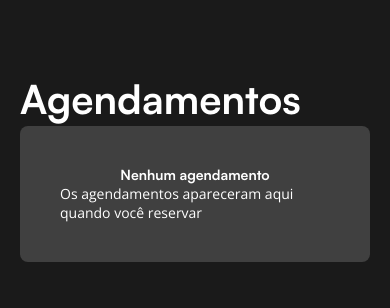
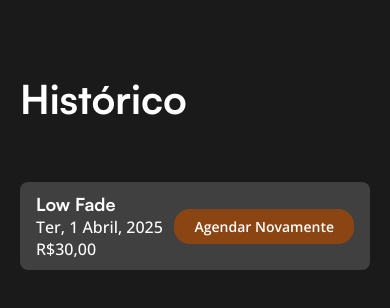
Before and after one commit to Group-HRP/BroCortes, a React Native app: screen /Historic in a window 390 px wide. Shown: the top 308 px of the page. Built offline with nearby package versions, Linux system fonts and the light colour scheme.

Commit message:
finished AppointmentScreen and create HistoricScreen

```diff
--- a/src/components/Button.ts
+++ b/src/components/Button.ts
@@ -20,16 +20,16 @@ type AppTheme = {
 			bold: string;
 		};
 		sizes: {
-      xs: number,
-      sm: number,
-      md: number,
-      lg: number,
-      h6: number,
-      h5: number,
-      h4: number,
-      h3: number,
-      h2: number,
-      h1: number,
+			xs: number;
+			sm: number;
+			md: number;
+			lg: number;
+			h6: number;
+			h5: number;
+			h4: number;
+			h3: number;
+			h2: number;
+			h1: number;
 		};
 		weights: {
 			light: number;
@@ -52,23 +52,25 @@ interface ButtonProps {
 	padding?: number;
 	paddingHorizontal?: number;
 	paddingVertical?: number;
-  fontSize?: keyof AppTheme['fonts']['sizes'];
-  backgroundColor?: keyof AppTheme['colors'];
-  color?: keyof AppTheme['colors'];
-  fontFamily?: keyof AppTheme['fonts']['body'] | keyof AppTheme['fonts']['heading'];
+	fontSize?: keyof AppTheme["fonts"]["sizes"];
+	backgroundColor?: keyof AppTheme["colors"];
+	color?: keyof AppTheme["colors"];
+	fontFamily?:
+		| keyof AppTheme["fonts"]["body"]
+		| keyof AppTheme["fonts"]["heading"];
 	margin?: number;
 	marginHorizontal?: number;
 	marginVertical?: number;
 	marginTop?: number;
 	marginBottom?: number;
-  borderRadius?: number | keyof AppTheme['spacing'];
+	borderRadius?: number | keyof AppTheme["spacing"];
 	fullWidth?: boolean;
 	disabled?: boolean;
 	alignSelf?: "flex-start" | "center" | "flex-end";
 	width?: number | string;
 	height?: number | string;
 	borderWidth?: number;
-  borderColor?: keyof AppTheme['colors'];
+	borderColor?: keyof AppTheme["colors"];
 }
 
 export const Button = styled.TouchableOpacity<ButtonProps>`
@@ -97,14 +99,14 @@ export const Button = styled.TouchableOpacity<ButtonProps>`
   /* Borders */
   ${({ borderRadius, theme }) => {
 		if (borderRadius === undefined) return "border-radius: 4px;";
-    if (typeof borderRadius === "number") return `border-radius: ${borderRadius}px;`;
+		if (typeof borderRadius === "number")
+			return `border-radius: ${borderRadius}px;`;
 		return `border-radius: ${theme.spacing[borderRadius]}px;`;
 	}}
 
   ${({ borderWidth }) => borderWidth !== undefined && `border-width: ${borderWidth}px;`}
   ${({ borderColor, theme }) =>
-    borderColor !== undefined &&
-    `border-color: ${theme.colors[borderColor]};`}
+		borderColor !== undefined && `border-color: ${theme.colors[borderColor]};`}
 
   /* States */
   ${({ disabled }) => disabled && "opacity: 0.6;"}
@@ -115,10 +117,12 @@ export const Button = styled.TouchableOpacity<ButtonProps>`
 `;
 
 interface ButtonTextProps {
-  color?: keyof AppTheme['colors'];
-  fontSize?: keyof AppTheme['fonts']['sizes'];
-  fontFamily?: keyof AppTheme['fonts']['body'] | keyof AppTheme['fonts']['heading'];
-  weight?: keyof AppTheme['fonts']['weights'];
+	color?: keyof AppTheme["colors"];
+	fontSize?: keyof AppTheme["fonts"]["sizes"];
+	fontFamily?:
+		| keyof AppTheme["fonts"]["body"]
+		| keyof AppTheme["fonts"]["heading"];
+	weight?: keyof AppTheme["fonts"]["weights"];
 	uppercase?: boolean;
 	isTitle?: boolean;
 }
@@ -130,8 +134,8 @@ export const ButtonText = styled.Text<ButtonTextProps>`
   font-family: ${({ fontFamily, weight = "normal", isTitle, theme }) => {
 		if (fontFamily) {
 			return isTitle
-        // biome-ignore lint/complexity/useLiteralKeys: <explanation>
-        ? theme.fonts.heading['bold'] || theme.fonts.heading.bold
+				? // biome-ignore lint/complexity/useLiteralKeys: <explanation>
+					theme.fonts.heading["bold"] || theme.fonts.heading.bold
 				: theme.fonts.body[fontFamily as keyof FontBody];
 		}
 		return isTitle
@@ -141,6 +145,6 @@ export const ButtonText = styled.Text<ButtonTextProps>`
   ${({ uppercase }) => uppercase && "text-transform: uppercase;"}
 `;
 
-declare module 'styled-components' {
+declare module "styled-components" {
 	export interface DefaultTheme extends AppTheme {}
 }
--- a/src/components/HeaderDefault.ts
+++ b/src/components/HeaderDefault.ts
@@ -2,7 +2,7 @@ import styled from "styled-components/native";
 import { Title } from "./Typography";
 
 interface HeaderDefaultProps {
-  paddingTop?: number;
+	paddingTop?: number;
 }
 
 export const HeaderDefault = styled.View<HeaderDefaultProps>`
@@ -10,6 +10,6 @@ export const HeaderDefault = styled.View<HeaderDefaultProps>`
 `;
 
 export const HeaderTitle = styled(Title).attrs({
-  fontSize: "h1",
-  isTitle: true
+	fontSize: "h1",
+	isTitle: true,
 })``;
--- a/src/routes/authStack.tsx
+++ b/src/routes/authStack.tsx
@@ -2,11 +2,13 @@ import { createNativeStackNavigator } from "@react-navigation/native-stack";
 import LoginScreen from "../screens/public/LoginScreen";
 import RegisterScreen from "../screens/public/RegisterScreen";
 import AppointmentScreen from "../screens/private/AppointmentScreen";
+import HistoricScreen from "../screens/private/HistoricScreen";
 
 export type AuthStackParamList = {
 	Login: undefined;
 	Register: undefined;
 	Appointment: undefined;
+	Historic: undefined;
 };
 
 const Stack = createNativeStackNavigator<AuthStackParamList>();
@@ -14,6 +16,7 @@ const Stack = createNativeStackNavigator<AuthStackParamList>();
 export default function AuthStack() {
 	return (
 		<Stack.Navigator screenOptions={{ headerShown: false }}>
+			<Stack.Screen name="Historic" component={HistoricScreen} />
 			<Stack.Screen name="Appointment" component={AppointmentScreen} />
 			<Stack.Screen name="Login" component={LoginScreen} />
 			<Stack.Screen name="Register" component={RegisterScreen} />
--- a/src/screens/private/AppointmentScreen.jsx
+++ b/src/screens/private/AppointmentScreen.jsx
@@ -1,8 +1,9 @@
 import { View } from "react-native";
 import { ContainerDefault } from "../../components/ContainerDefault";
-import {HeaderDefault, HeaderTitle} from "../../components/HeaderDefault";
+import { HeaderDefault, HeaderTitle } from "../../components/HeaderDefault";
 import { useTheme } from "styled-components/native";
 import { Title, Text } from "../../components/Typography";
+import { Button, ButtonText } from "../../components/Button";
 
 export default function AppointmentScreen() {
 	const theme = useTheme();
@@ -12,19 +13,37 @@ export default function AppointmentScreen() {
 				<HeaderTitle>Agendamentos</HeaderTitle>
 			</HeaderDefault>
 
-			<View style={{
-				display: "flex",
-				flexDirection:"column",
-				justifyContent:'center',
-				alignItems:'center',
-				backgroundColor:theme.colors.background300,
-				borderRadius:"8px",
-				padding:40,
-			}}>
-				<Title fontSize="base" weight="bold">Nenhum agendamento</Title>
-				<Text fontSize="regular" weight="normal">Os agendamentos apareceram aqui quando você reservar </Text>
+			<View
+				style={{
+					display: "flex",
+					marginTop: "88px",
+					flexDirection: "column",
+					justifyContent: "center",
+					alignItems: "center",
+					backgroundColor: theme.colors.background300,
+					borderRadius: "8px",
+					padding: 40,
+				}}
+			>
+				<Title fontSize="h6" weight="bold">
+					Nenhum agendamento
+				</Title>
+				<Text fontSize="md" weight="normal" textAlign="center" marginTop={8}>
+					Os agendamentos apareceram aqui quando você reservar{" "}
+				</Text>
+				<Button
+					backgroundColor="primary"
+					marginTop={24}
+					width={186}
+					paddingHorizontal={24}
+					paddingVertical={12}
+					borderRadius={18}
+				>
+					<ButtonText color="background" fontSize="md" weight="semiBold">
+						Agendar Agora
+					</ButtonText>
+				</Button>
 			</View>
 		</ContainerDefault>
-
 	);
 }
--- /dev/null
+++ b/src/screens/private/HistoricScreen.tsx
@@ -0,0 +1,49 @@
+import { View } from "react-native";
+import { ContainerDefault } from "../../components/ContainerDefault";
+import { CustomContainer } from "../../components/Containers";
+import { HeaderDefault, HeaderTitle } from "../../components/HeaderDefault";
+import { useTheme } from "styled-components/native";
+import { Title, Text } from "../../components/Typography";
+import { Button, ButtonText } from "../../components/Button";
+
+export default function Historic() {
+	const theme = useTheme();
+	return (
+		<ContainerDefault>
+			<HeaderDefault>
+				<HeaderTitle>Histórico</HeaderTitle>
+			</HeaderDefault>
+			<View
+				style={{
+					marginTop: "56px",
+				}}
+			>
+				<CustomContainer
+					backgroundColor={theme.colors.background300}
+					paddingVertical={10}
+					paddingHorizontal={16}
+					borderRadius={8}
+                    flexDirection={"row"}
+                    alignItems="center"
+                    justifyContent="space-between"
+				>
+                    <CustomContainer>
+                        <Title fontSize="h6" fontWeight="bold">
+                            Low Fade
+                        </Title>
+                        <Text fontSize="md" fontWeight="medium">Ter, 1 Abril, 2025</Text>
+                        <Text fontSize="md" fontWeight="medium">R$30,00</Text>
+                    </CustomContainer>
+                    <Button
+                        backgroundColor="accent"
+                        paddingHorizontal={20}
+                        paddingVertical={8}
+                        borderRadius={16}
+                        >
+                        <ButtonText fontSize="sm" weight="semiBold" color="text">Agendar Novamente</ButtonText>
+                    </Button>
+				</CustomContainer>
+			</View>
+		</ContainerDefault>
+	);
+}
```
Also changed, not shown: src/@types/styled-components.d.ts (+12 -12 lines), src/components/Input.ts (+17 -11 lines), src/components/Typography.ts (+40 -38 lines), src/hooks/useLoadFonts.tsx (+12 -13 lines), src/screens/public/LoginScreen.tsx (+8 -7 lines), src/theme/index.tsx (+18 -18 lines). Lines whose indentation alone changed are shown as unchanged.
